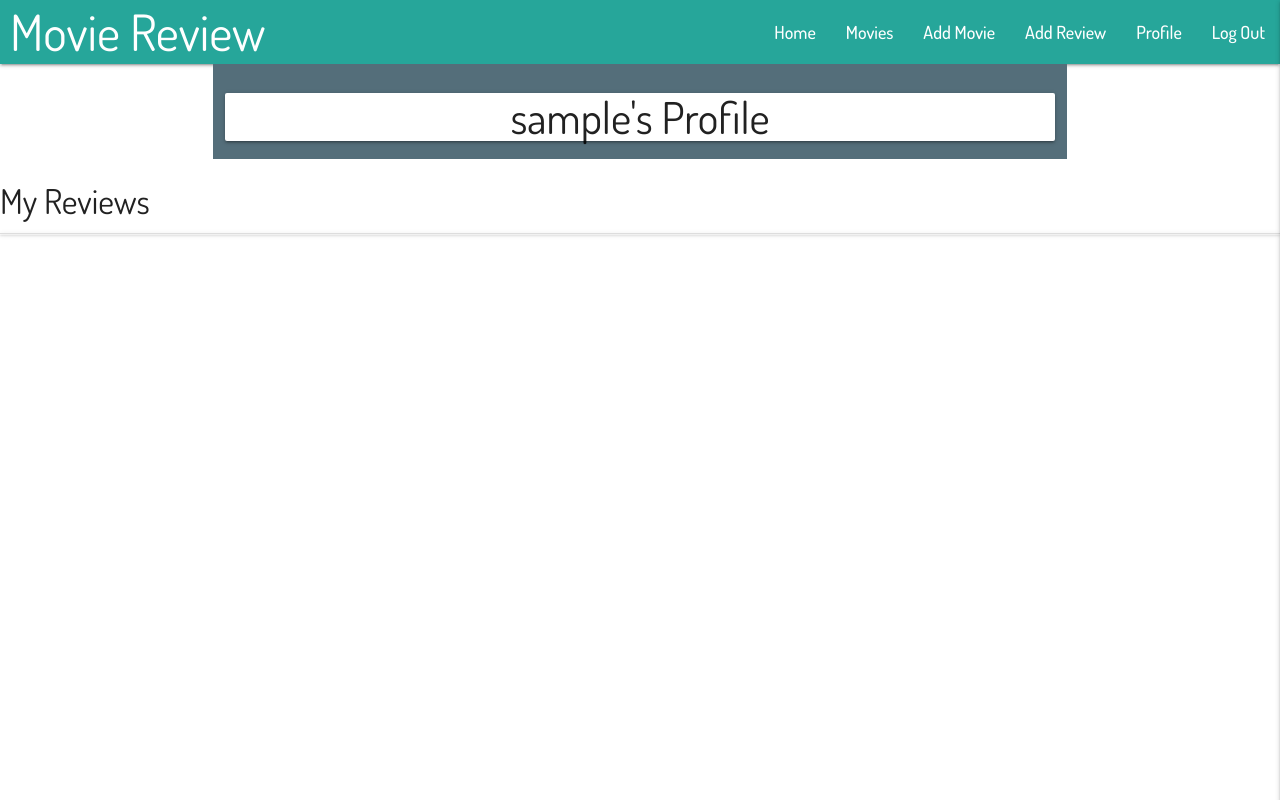
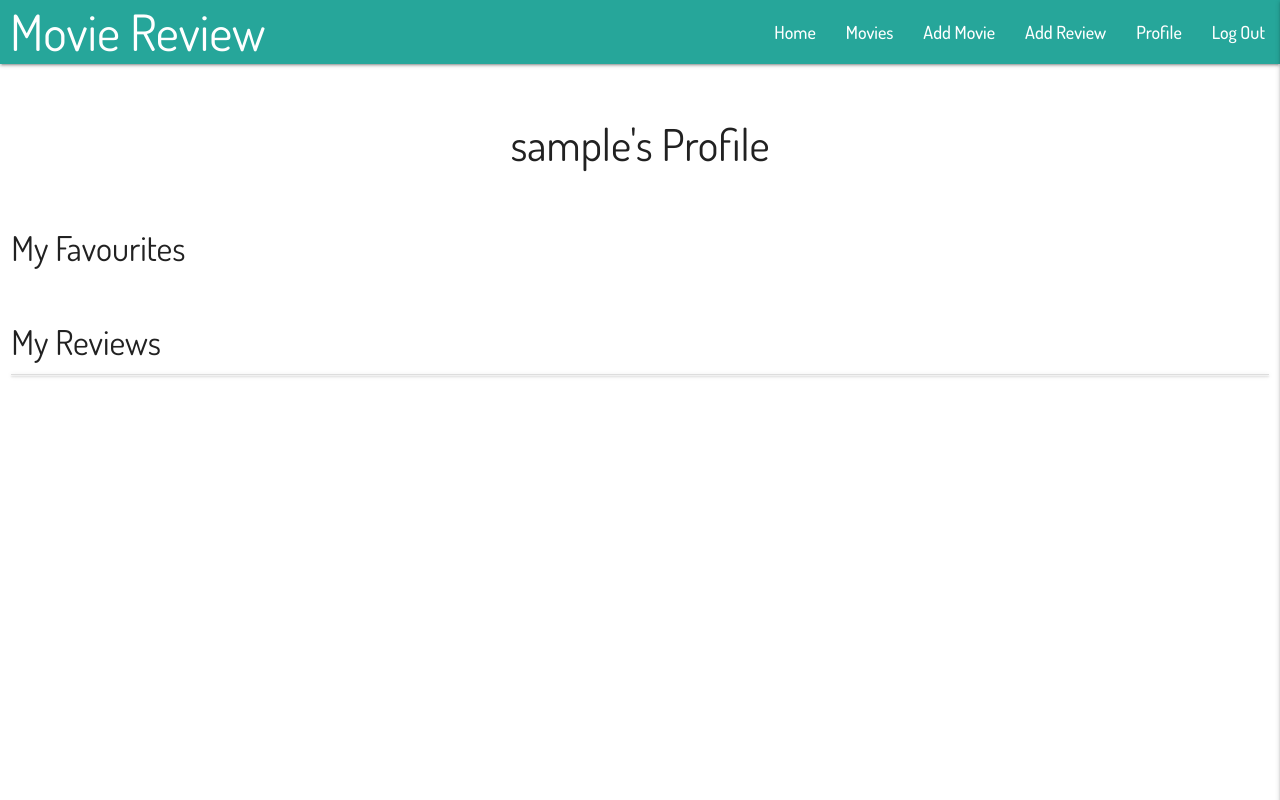
Before and after one commit to Leeap83/Movie-Database, a Flask app: page /profile/1 in a window 1280 px wide. Run offline with Flask 2, Linux system fonts and the light colour scheme; the visitor is signed in with stand-in values (Sample User, id 1); a database or web service that is not in the repository returns one stand-in record (values such as "Sample title"); some libraries are stand-ins or nearby versions.

Commit message:
Create add favourites function

```diff
--- a/app.py
+++ b/app.py
@@ -27,7 +27,7 @@
 
 @app.route("/get_movies")
 def get_movies():
-    movies = list(mongo.db.movies.find())
+    movies = list(mongo.db.movies.find().sort("movie_title", 1))
     review = list(mongo.db.review.find())
     return render_template("get_movies.html", movies=movies, review=review)
 
@@ -102,8 +102,10 @@
 
     if session["register"]:
         review = mongo.db.review.find()
+        favourites = mongo.db.users.find()
         return render_template(
-            "profile.html", username=username, review=review)
+            "profile.html", username=username, review=review,
+            favourites=favourites)
 
     return redirect(url_for("login"))
 
@@ -124,6 +126,9 @@
             "genre_type": request.form.get("genre_type"),
             "release_date": request.form.get("release_date"),
             "actors": request.form.getlist("actors[]"),
+            "classification": request.form.get("classification"),
+            "run_time": request.form.get("run_time"),
+            "plot": request.form.get("plot"),
             "poster_image": request.form.get("poster_image"),
             "trailer": request.form.get("trailer"),
             "created_by": session["register"]
@@ -146,6 +151,9 @@
             "genre_type": request.form.get("genre_type"),
             "release_date": request.form.get("release_date"),
             "actors": request.form.getlist("actors[]"),
+            "classification": request.form.get("classification"),
+            "run_time": request.form.get("run_time"),
+            "plot": request.form.get("plot"),
             "poster_image": request.form.get("poster_image"),
             "trailer": request.form.get("trailer"),
             "created_by": session["register"]
@@ -215,6 +223,37 @@
     return render_template("profile.html", username=username, reviews=reviews)
 
 
+@app.route('/add_favourites/<movie_id>', methods=["GET", "POST"])
+def add_favourites(movie_id):
+    # Checks if user is in session
+    if 'register' in session:
+        # Identifies the current user
+        user = mongo.db.users.find_one({"username": session['register']})
+
+        favourites = user['favourite_movies']
+
+        if ObjectId(movie_id) not in favourites:
+            mongo.db.users.update_one({"username": session['register']},
+                                                    {"$push" :
+                                                        {"favourite_movies" : ObjectId(movie_id)}})
+
+            mongo.db.movies.update({'_id': ObjectId(movie_id)},
+                                                {'$inc': {'favourite_count': 1}})
+
+        else:
+
+            flash("You have already added this Movie to your Favourites")
+            return redirect(url_for('movie_details',
+                                    user=user['username'], movie_id=movie_id))
+    else:
+        flash("You must be logged in to add to Favourites!")
+
+
+    flash('Added to My Favourites.')
+    return redirect(url_for('movie_details',
+        user=user['username'], movie_id=movie_id))
+
+
 if __name__ == "__main__":
     app.run(host=os.environ.get("IP"),
             port=int(os.environ.get("PORT")),
--- a/static/css/style.css
+++ b/static/css/style.css
@@ -7,13 +7,6 @@
     padding: 0;
     border: 0;
     box-sizing: border-box;
-}
-
-html {
-    min-height: 100%;
-}
-
-body {
     font-family: Dosis;
     font-size: 18px;
 }
@@ -70,7 +63,13 @@
 
 /*---------------Movie Page*/
 
+.card .card-title {
+    font-size: 18px;
+}
 
+.fa-heart {
+    color: red;
+}
 /*---------------movie review*/
 
 .star-input {
--- a/templates/profile.html
+++ b/templates/profile.html
@@ -1,13 +1,21 @@
 {% extends "base.html" %}
 {% block content %}
-
+    <br>
     <div class="row">
-        <div class="col s12 m8 offset-m2 blue-grey darken-1">
-            <div class="card panel">
-                <h3 class="center-align">{{username}}'s Profile</h3>
+        <div class="col s12 m6 offset-m3">
+            <h3 class="center-align">{{ username }}'s Profile</h3>
         </div>
     </div>
+    <div class="row">
+        <div class="col s12">
+            <h4>My Favourites</h4>
+
+
+
         </div>
+    </div>
+    <div class="row">
+        <div class="col s12">
             <h4>My Reviews</h4>
             <ul class="collapsible">
                 {% for reviews in review %}
@@ -35,13 +43,11 @@
                                 <a href="{{ url_for('delete_review', reviews_id=reviews._id) }}" class="modal-close btn-flat">Delete</a>
                             </div>
                         </div>
-
                     {% endif %}
                 {% endfor %}
             </ul>
-
-
-
+        </div>
+    </div>
 
 
 {% endblock %}
```
Also changed, not shown: templates/get_movies.html (+13 -10 lines), templates/movie_details.html (+13 -3 lines). Lines whose indentation alone changed are shown as unchanged.
